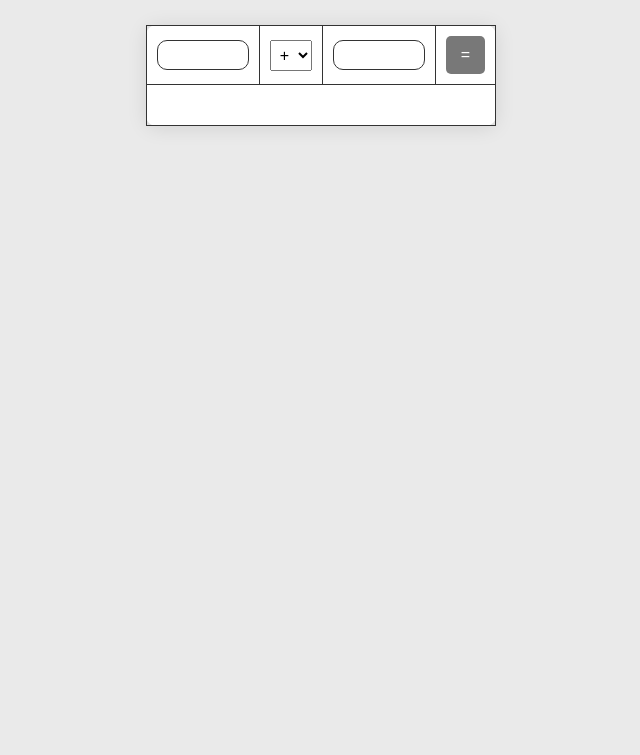
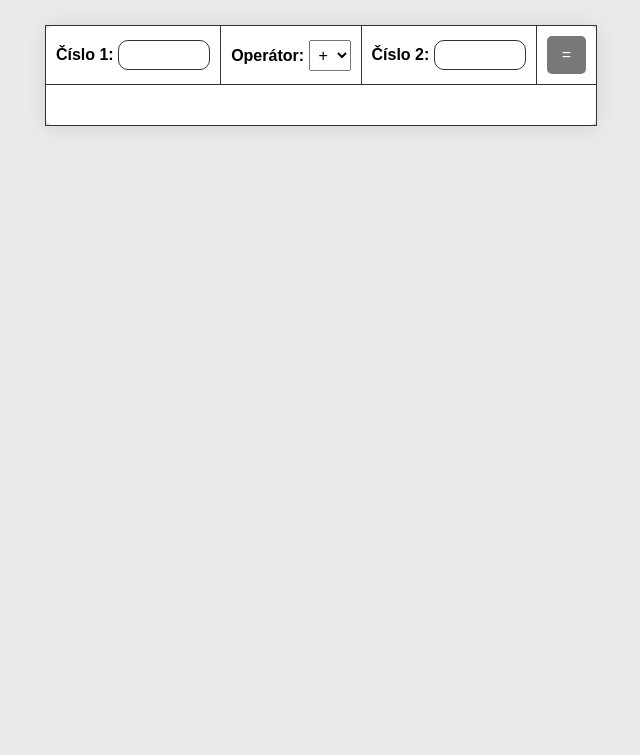
Before and after one commit to OndraSenekl/moa_prvni_hod, a plain HTML site: page index.html in a window 1280 px wide. Shown: the part 101-856 px from the top of the page, without its empty margins (319-959 px from the left). Drawn offline with Linux system fonts and the light colour scheme.

Commit message:
index.html

```diff
--- a/index.html
+++ b/index.html
@@ -13,8 +13,12 @@
 
     <table>
         <tr>
-            <th><input type="number" id="cislo1"></th>
             <th>
+                <label for="cislo1">Číslo 1:</label>
+                <input type="number" id="cislo1">
+            </th>
+            <th>
+                <label for="operator">Operátor:</label>
                 <select id="operator">
                     <option value="+">+</option>
                     <option value="-">-</option>
@@ -22,8 +26,13 @@
                     <option value="/">/</option>
                 </select>
             </th>
-            <th><input type="number" id="cislo2"></th>
-            <th><button onclick="Kalkulacka()">=</button></th>
+            <th>
+                <label for="cislo2">Číslo 2:</label>
+                <input type="number" id="cislo2">
+            </th>
+            <th>
+                <button onclick="Kalkulacka()">=</button>
+            </th>
         </tr>
         <tr>
             <th colspan="4"><p id="vysledek"></p></th>
```
